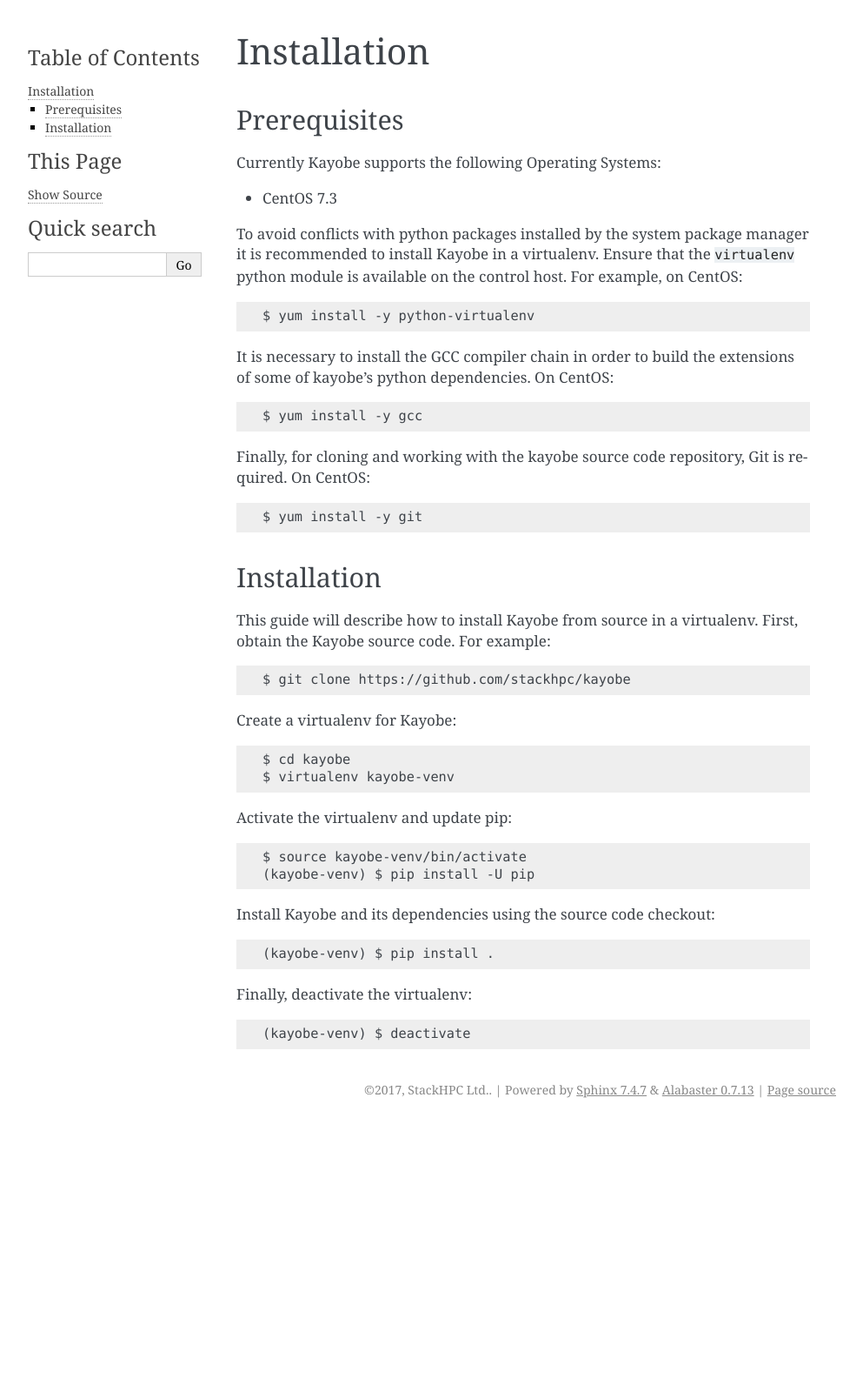
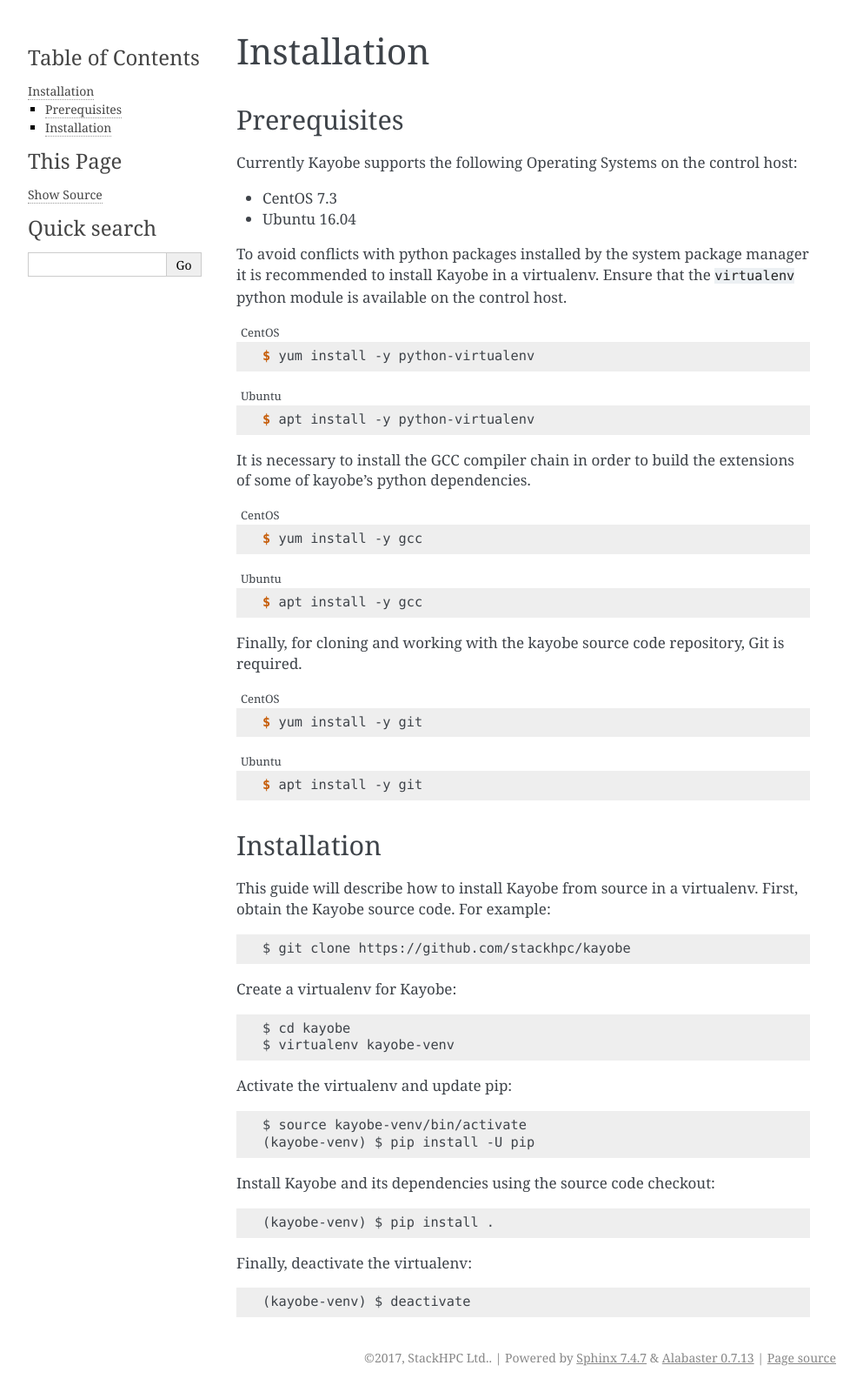
Before and after one commit to openstack/kayobe, a Sphinx documentation site: the page built from doc/source/installation.rst, in a window 1280 px wide. Shown: the whole page at 87% size, without its empty margins (148-1141 px from the left). Built offline with Sphinx 7.4.7, drawn with Linux system fonts in a browser that asks for light colours; before the commit the page ends 1292 px from its top, so only the background shows below that.

Commit message:
Add support for Ubuntu control hosts
This enables the user to use an Ubuntu machine to manage the cloud. The
remote cloud hosts must still run CentOS.

```diff
--- a/doc/source/installation.rst
+++ b/doc/source/installation.rst
@@ -5,26 +5,50 @@
 Prerequisites
 =============
 
-Currently Kayobe supports the following Operating Systems:
+Currently Kayobe supports the following Operating Systems on the control host:
 
 - CentOS 7.3
+- Ubuntu 16.04
 
 To avoid conflicts with python packages installed by the system package manager
 it is recommended to install Kayobe in a virtualenv. Ensure that the
-``virtualenv`` python module is available on the control host. For example, on
-CentOS::
+``virtualenv`` python module is available on the control host.
 
-    $ yum install -y python-virtualenv
+.. code-block:: console
+   :caption: CentOS
+
+   $ yum install -y python-virtualenv
+
+.. code-block:: console
+   :caption: Ubuntu
+
+   $ apt install -y python-virtualenv
 
 It is necessary to install the GCC compiler chain in order to build the
-extensions of some of kayobe's python dependencies. On CentOS::
+extensions of some of kayobe's python dependencies.
 
-    $ yum install -y gcc
+.. code-block:: console
+   :caption: CentOS
+
+   $ yum install -y gcc
+
+.. code-block:: console
+   :caption: Ubuntu
+
+   $ apt install -y gcc
 
 Finally, for cloning and working with the kayobe source code repository, Git is
-required. On CentOS::
+required.
 
-    $ yum install -y git
+.. code-block:: console
+   :caption: CentOS
+
+   $ yum install -y git
+
+.. code-block:: console
+   :caption: Ubuntu
+
+   $ apt install -y git
 
 Installation
 ============
```
Also changed, not shown: 9 other files.
